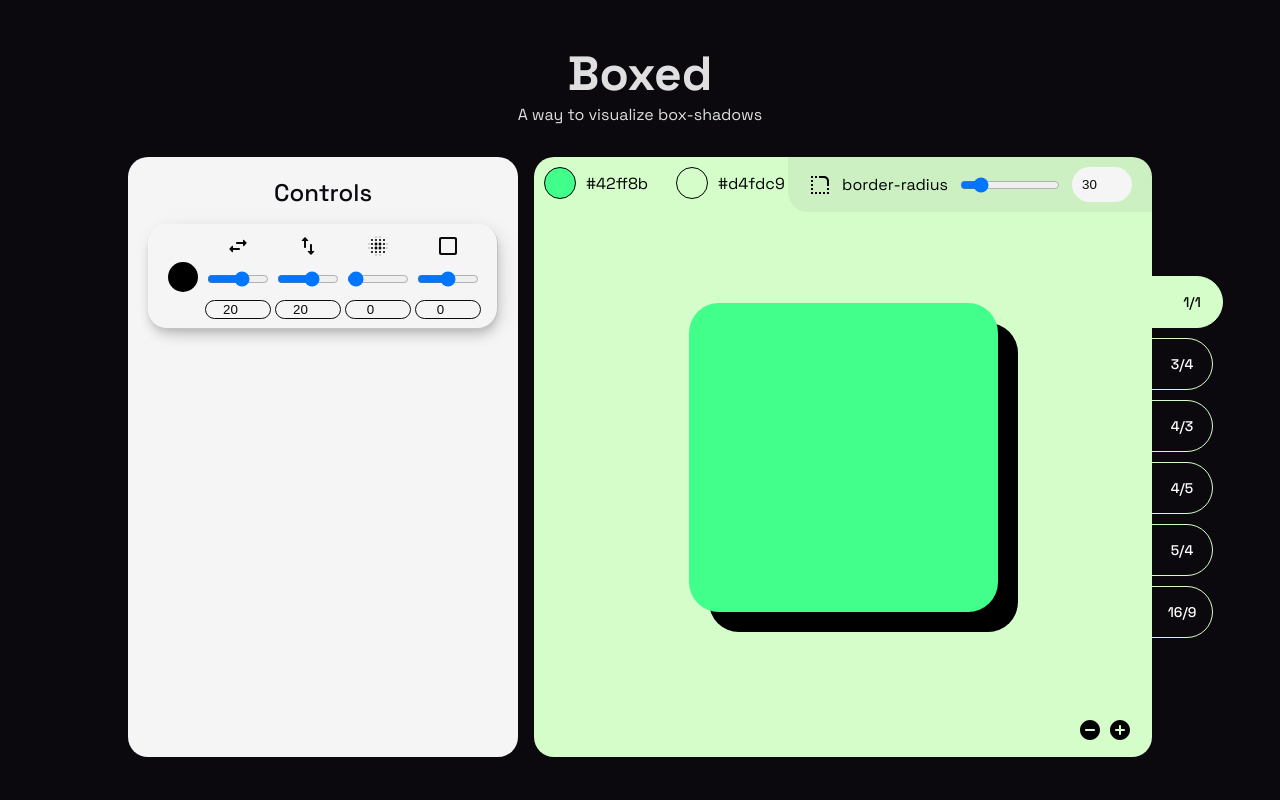
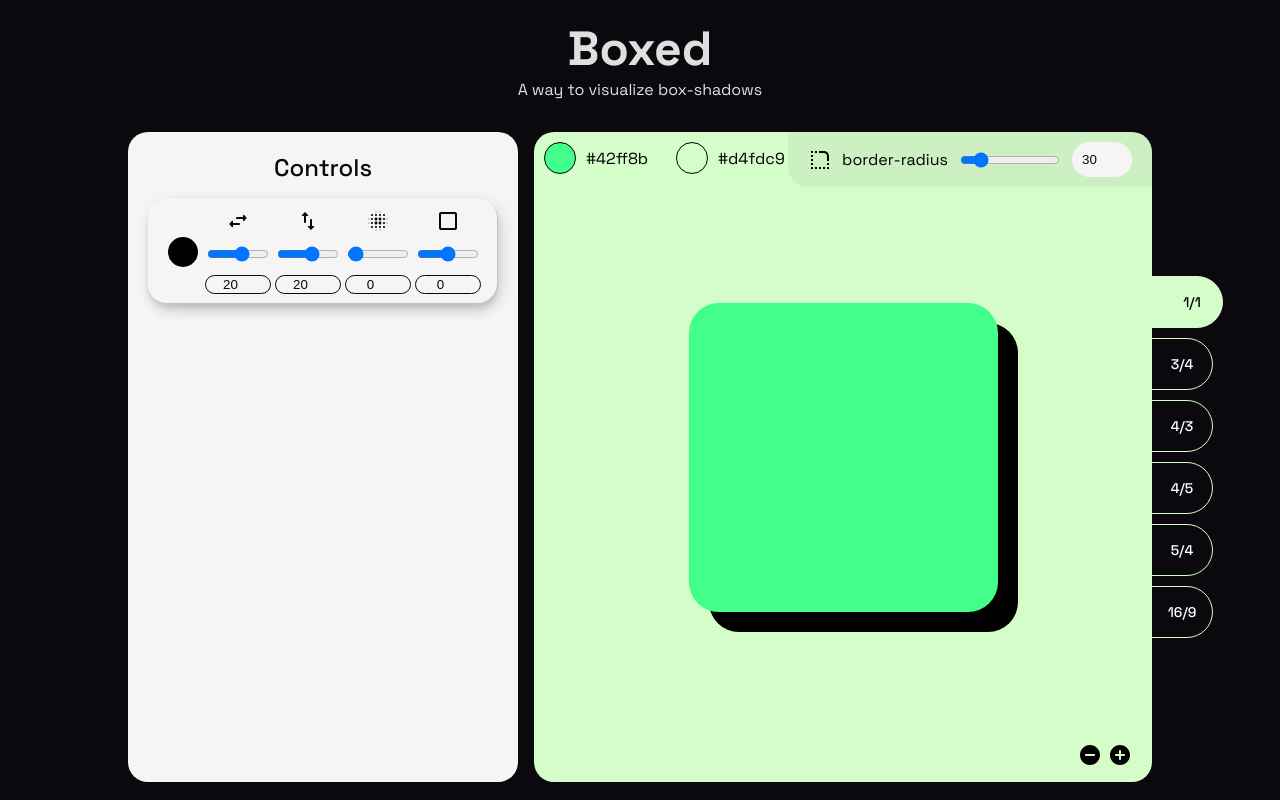
Before and after one commit to RyanMilbourne/boxed, a React (Vite) app: page / in a window 1280 px wide. Built offline with nearby package versions, Linux system fonts and the light colour scheme.

Commit message:
fix min-height

```diff
--- a/src/components/Box/BoxHomeStyles.scss
+++ b/src/components/Box/BoxHomeStyles.scss
@@ -2,7 +2,7 @@
 
 .box-home-container {
   width: 100%;
-  min-height: 600px;
+  min-height: 650px;
   color: $dark-text;
   border-radius: 20px;
   display: flex;
```
